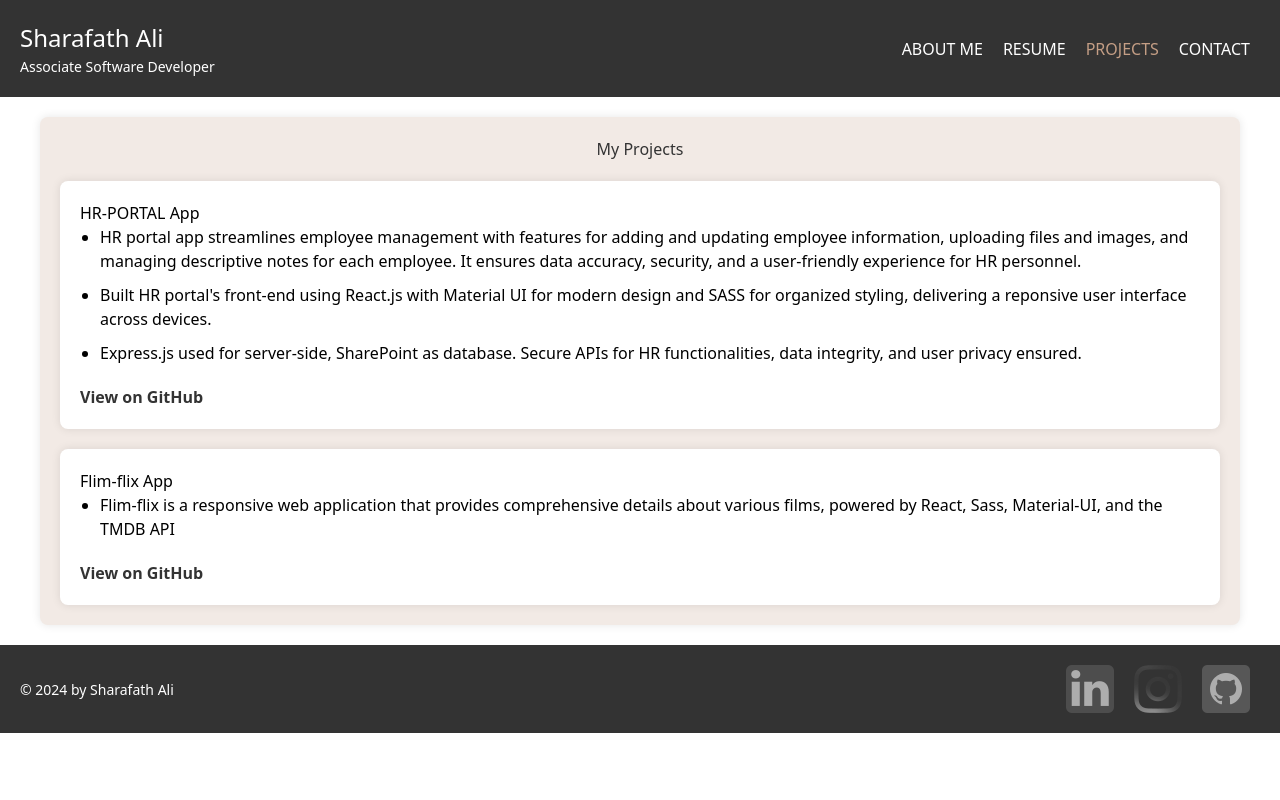
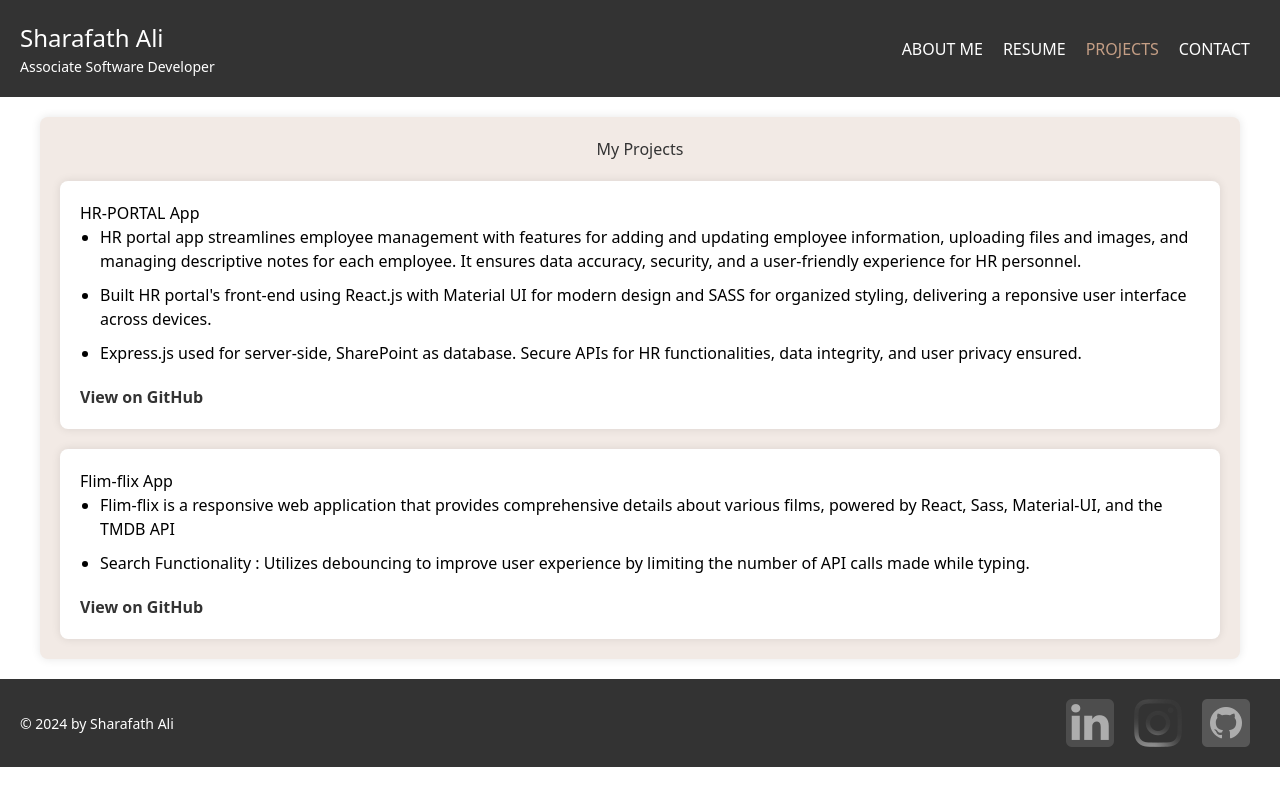
Before and after one commit to sharafath-ali/Personal-website, a React (Create React App) app: page /Projects in a window 1280 px wide. Built offline with nearby package versions, Linux system fonts and the light colour scheme; a web font is replaced by a local one.

Commit message:
added a comment

```diff
--- a/src/components/Projects.jsx
+++ b/src/components/Projects.jsx
@@ -45,6 +45,10 @@ const Projects = () => {
               comprehensive details about various films, powered by React, Sass,
               Material-UI, and the TMDB API
             </li>
+            <li>
+              Search Functionality : Utilizes debouncing to improve user
+              experience by limiting the number of API calls made while typing.
+            </li>
           </ul>
           <a
             href="https://github.com/sharafath-ali/Flim-flix"
```
